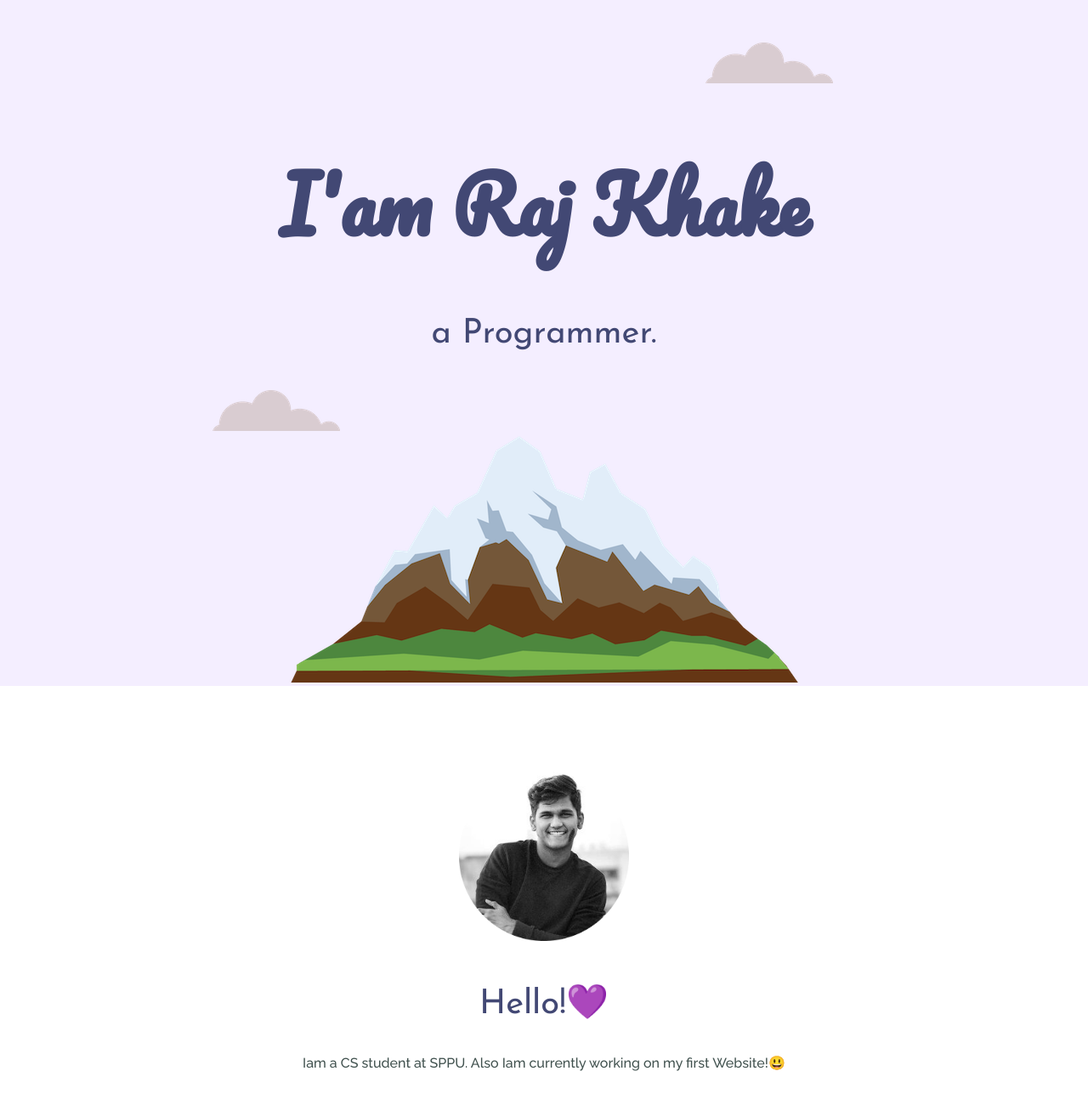
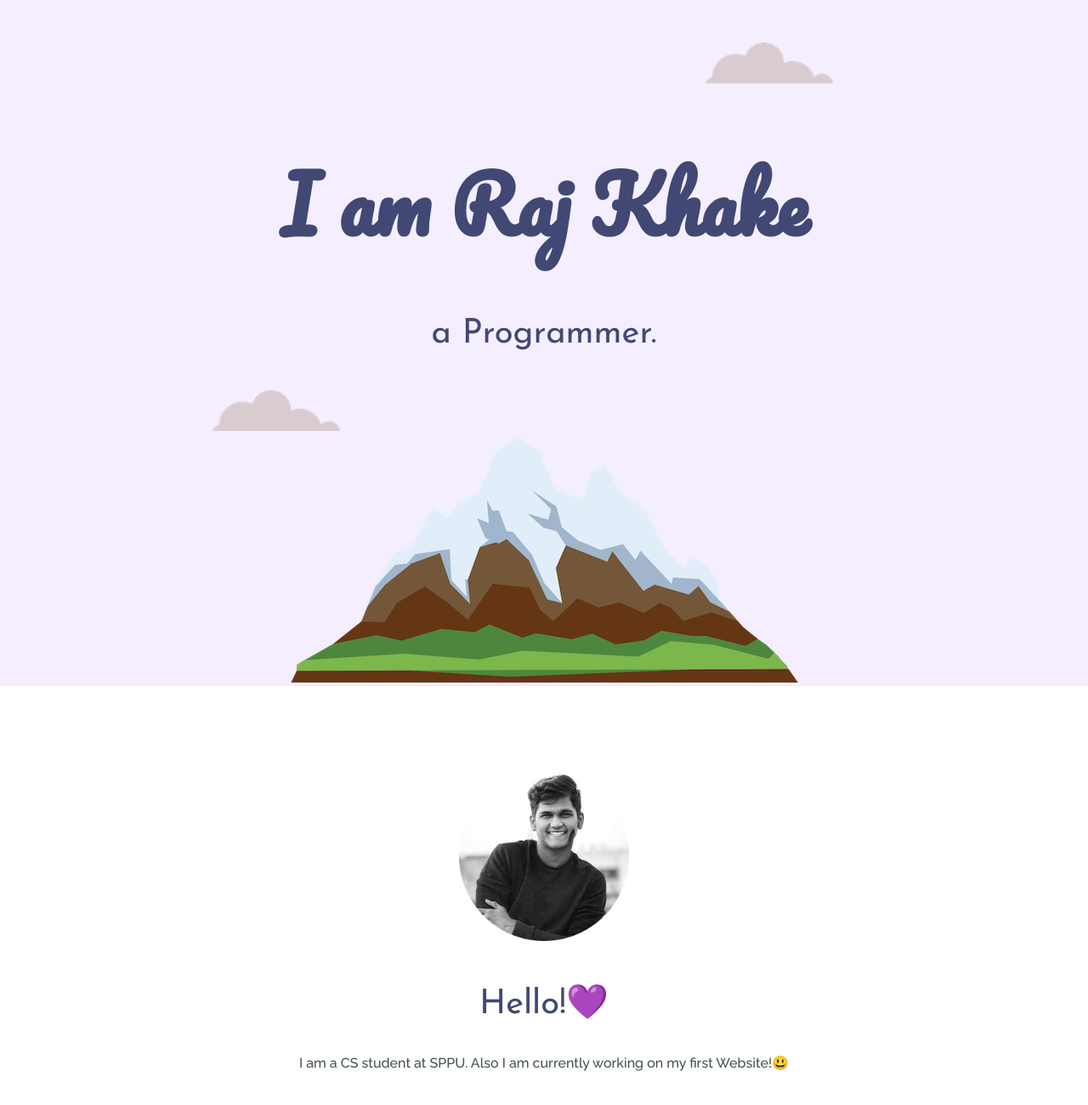
Before and after one commit to rajkhake77/Raj-NewWebsite, a plain HTML site: page index.html in a window 1280 px wide. Shown: the top 1300 px of the page at 85% size. Drawn offline with Linux system fonts and the light colour scheme.

Commit message:
Final Cut

```diff
--- a/index.html
+++ b/index.html
@@ -24,7 +24,7 @@
 <body>
   <div class="top-container">
     <img class="top-cloud" src="images/cloud.png" alt="cloud-img">
-    <h1> I'am Raj Khake</h1>
+    <h1> I am Raj Khake</h1>
     <h2>a Programmer.</h2>
     <img class="bottom-cloud" src="images/cloud.png" alt="cloud-img">
     <img src="images/mountain.png" alt="mountain-img">
@@ -33,7 +33,7 @@
     <div class="profile">
       <img class="dp" src="images/Rajdp.png" alt="Profile-pic">
       <h2>Hello!💜</h2>
-      <p>Iam a CS student at SPPU. Also Iam currently working on my first Website!😃</p>
+      <p>I am a CS student at SPPU. Also I am currently working on my first Website!😃</p>
     </div>
     <hr>
     <div class="skills">
```
